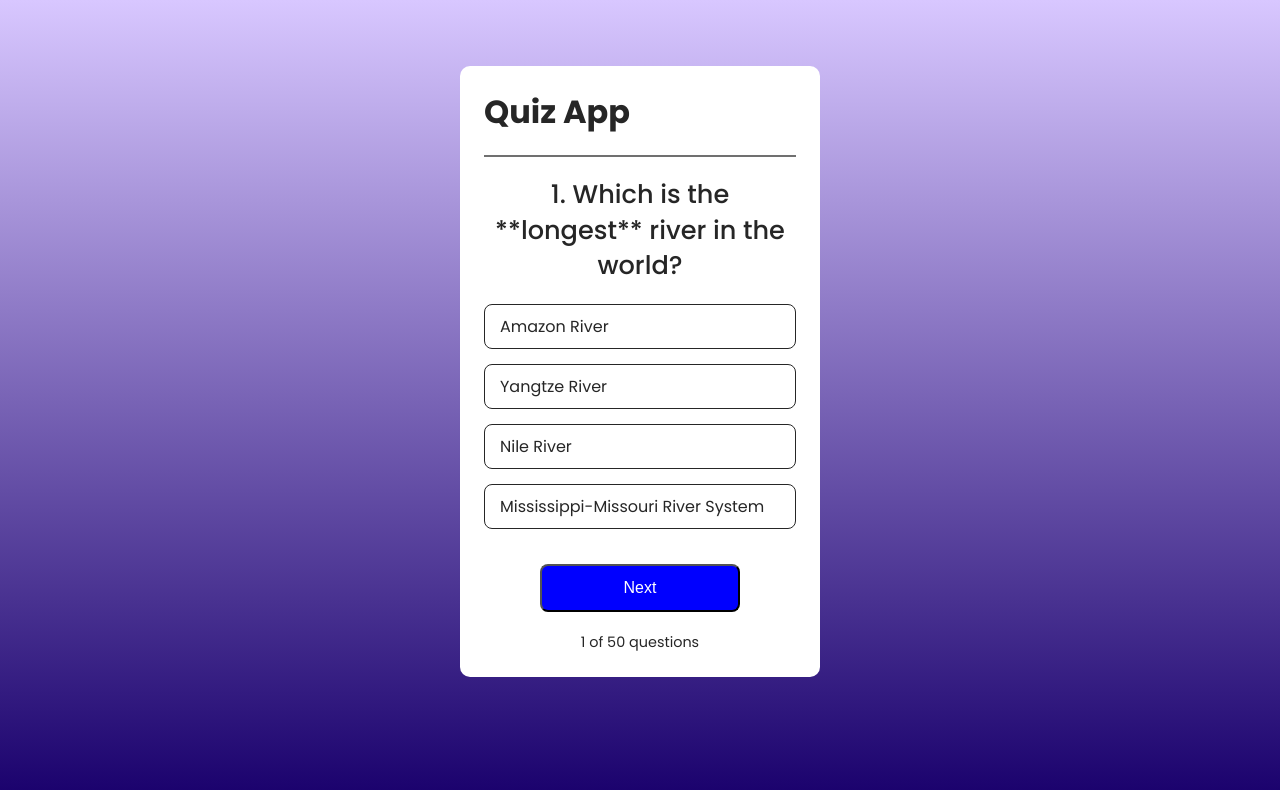
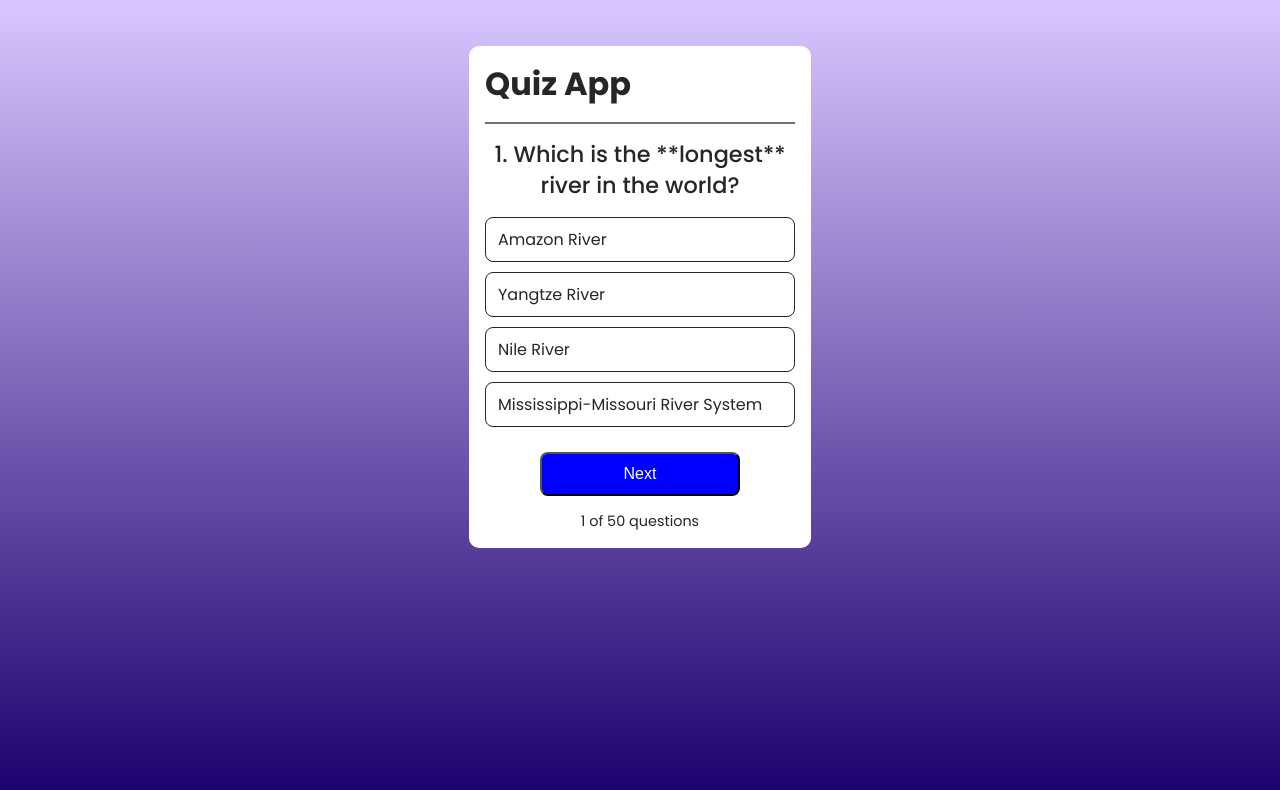
Before and after one commit to siam-gits/quiz-app, a React (Vite) app: page / in a window 1280 px wide. Shown: the top 790 px of the page. Built offline with nearby package versions, Linux system fonts and the light colour scheme.

Commit message:
Update Quiz.css

```diff
--- a/src/Components/Quiz/Quiz.css
+++ b/src/Components/Quiz/Quiz.css
@@ -1,16 +1,15 @@
 /* Container */
 .container {
-  width: 90%;               /* use most of the screen */
-  max-width: 400px;         /* smaller max for iPhones */
-  margin: 50px auto;        /* smaller top margin */
+  width: 95%;              /* almost full screen on small devices */
+  max-width: 360px;        /* fits small iPhones */
+  margin: 30px auto;
+  padding: 1rem;
   background: white;
   color: #262626;
   display: flex;
   flex-direction: column;
-  gap: 20px;
+  gap: 15px;
   border-radius: 10px;
-  padding: 1.5rem;          /* smaller, fluid padding */
-  box-sizing: border-box;
 }
 
 /* Divider */
@@ -22,40 +21,39 @@
 
 /* Heading */
 .container h2 {
-  font-size: 1.6rem;
+  font-size: 1.4rem;
   font-weight: 500;
   text-align: center;
 }
 
-/* List Items */
+/* List items */
 .container ul li {
   display: flex;
   align-items: center;
-  min-height: 45px;        /* flexible height */
-  padding-left: 15px;
-  padding-right: 15px;
+  min-height: 45px;
+  padding: 0.5rem 0.75rem;
   border: 1px solid #262626;
   border-radius: 8px;
-  margin-bottom: 15px;
-  font-size: 1rem;          /* smaller font for mobile */
+  margin-bottom: 10px;
+  font-size: 1rem;
   cursor: pointer;
-  flex-wrap: wrap;
+  flex-wrap: wrap;       /* wrap text on small screens */
   word-break: break-word;
 }
 
 /* Buttons */
 .container button {
-  width: 100%;              /* full width on mobile */
-  max-width: 200px;         /* smaller max-width for iPhone */
+  width: 100%;            /* full container width */
+  max-width: 200px;       /* cap for larger devices */
   margin: auto;
-  padding: 0.8rem 1rem;
-  font-size: 1rem;          /* smaller font */
+  padding: 0.7rem 1rem;
+  font-size: 1rem;
   font-weight: 500;
   border-radius: 8px;
   background: blue;
   color: white;
   cursor: pointer;
-  height: auto;             /* let height adapt */
+  height: auto;           /* flexible height */
 }
 
 /* Question index */
@@ -64,7 +62,7 @@
   font-size: 0.9rem;
 }
 
-/* Correct/Wrong styles */
+/* Correct / Wrong */
 .container .correct {
   background: #dffff2;
   border-color: green;
@@ -75,17 +73,17 @@
   border-color: red;
 }
 
-/* Media Queries for smaller screens */
+/* Extra-small devices (iPhone SE, etc.) */
 @media (max-width: 360px) {
   .container {
-    width: 95%;             /* almost full screen */
-    padding: 1rem;
+    width: 95%;
+    padding: 0.8rem;
     gap: 10px;
-    margin-top: 30px;
+    margin-top: 20px;
   }
 
   .container h2 {
-    font-size: 1.3rem;
+    font-size: 1.2rem;
   }
 
   .container ul li {
@@ -95,8 +93,8 @@
   }
 
   .container button {
+    font-size: 0.9rem;
     max-width: 100%;
-    font-size: 0.95rem;
     padding: 0.6rem;
   }
 
```
